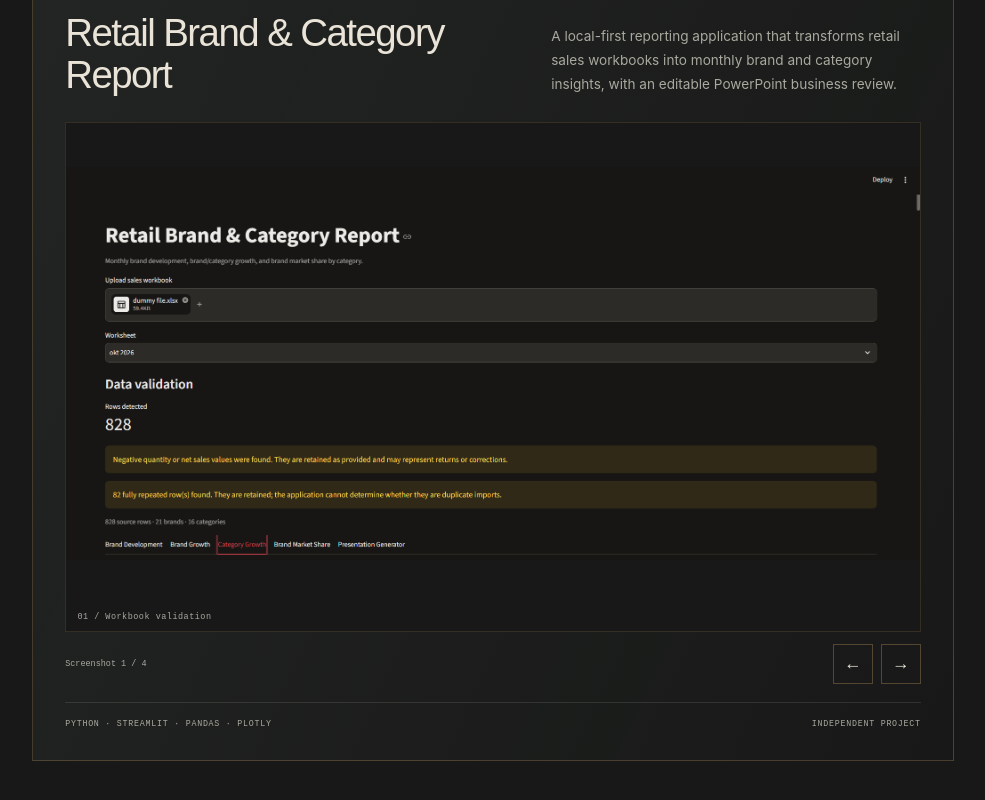
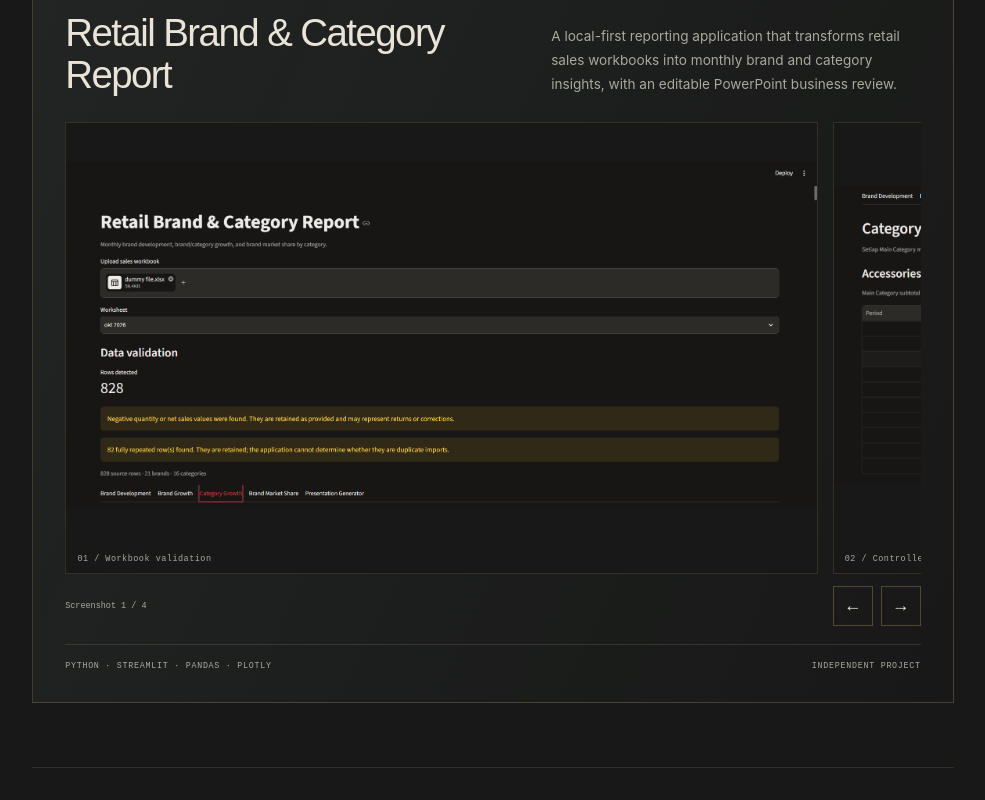
Before and after one commit to imandodo01/clementine-work, a React (Vite) app: page / in a window 1280 px wide. Shown: the part 1019-1819 px from the top of the page, without its empty margins (275-1260 px from the left). Built offline with nearby package versions, Linux system fonts and the light colour scheme.

Commit message:
style: reduce retail report screenshot size

```diff
--- a/src/App.module.css
+++ b/src/App.module.css
@@ -162,8 +162,8 @@
 .featuredWorkIntro > p { margin: 0; color: var(--color-muted); font-size: .85rem; line-height: 1.75; }
 .featuredWorkSlider { min-width: 0; }
 .featuredWorkGallery { display: flex; gap: .9rem; overflow-x: auto; scroll-snap-type: x mandatory; scroll-behavior: smooth; scrollbar-width: thin; scrollbar-color: var(--color-brass) #171817; overscroll-behavior-inline: contain; }
-.featuredWorkGallery figure { flex: 0 0 100%; min-width: 0; margin: 0; border: 1px solid rgb(176 141 87 / 20%); background: #171817; scroll-snap-align: start; }
-.featuredWorkGallery img { display: block; width: 100%; aspect-ratio: 16 / 9; object-fit: contain; }
+.featuredWorkGallery figure { flex: 0 0 88%; min-width: 0; margin: 0 auto; border: 1px solid rgb(176 141 87 / 20%); background: #171817; scroll-snap-align: center; }
+.featuredWorkGallery img { display: block; width: 100%; max-height: 30rem; aspect-ratio: 16 / 9; object-fit: contain; }
 .featuredWorkGallery figcaption { padding: .55rem .7rem; color: var(--color-muted); font: .53rem var(--font-mono); letter-spacing: .06em; }
 .featuredWorkSliderControls { display: flex; justify-content: space-between; align-items: center; gap: 1rem; margin-top: .75rem; color: var(--color-muted); font: .53rem var(--font-mono); }
 .featuredWorkSliderControls div { display: flex; gap: .5rem; }
@@ -171,3 +171,8 @@
 .featuredWorkSliderControls button:hover { background: rgb(176 141 87 / 14%); color: var(--color-brass); }
 .featuredWorkFooter { margin-top: 1.1rem; padding-top: 1rem; border-top: var(--border-subtle); }
 @media (max-width: 680px) { .featuredWorkIntro { grid-template-columns: 1fr; } }
+
+@media (max-width: 680px) {
+  .featuredWorkGallery figure { flex-basis: 100%; }
+  .featuredWorkGallery img { max-height: 22rem; }
+}
```
